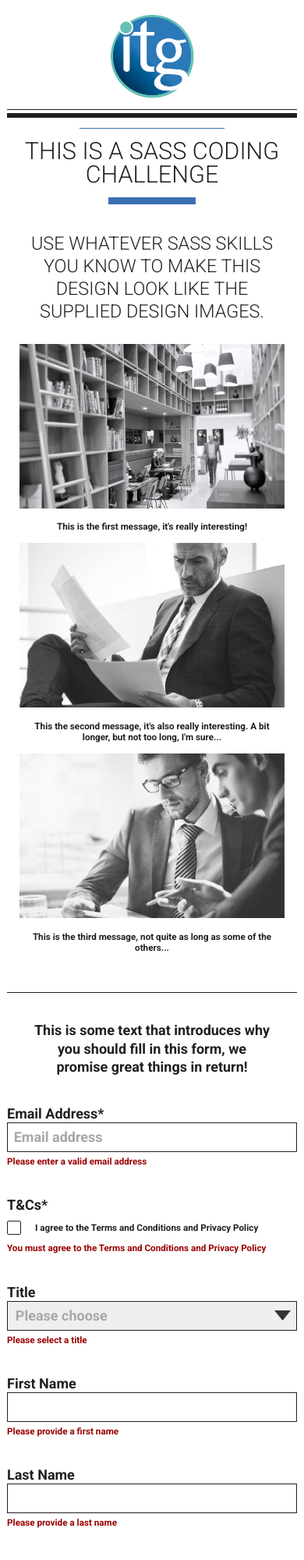
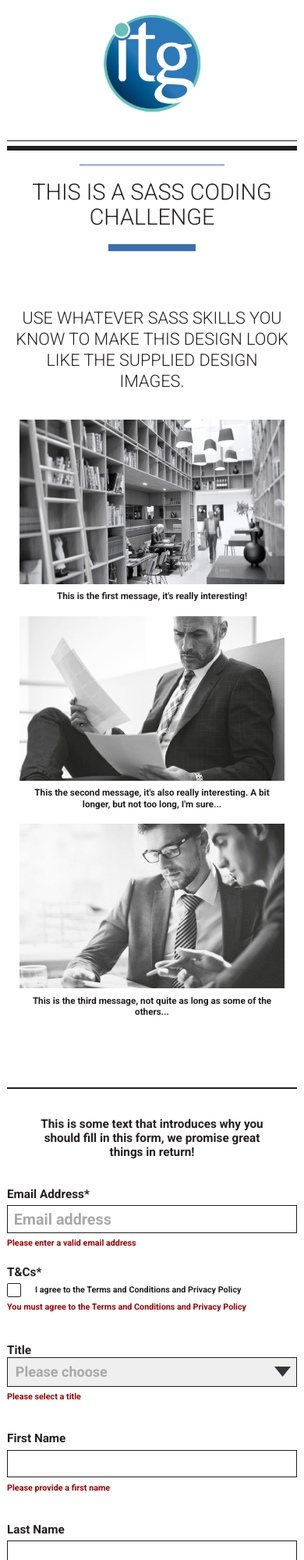
Before and after one commit to toob2/sass-interview-challenge, a website: page _solution/html/index.html in a window 390 px wide. Shown: the top 2000 px of the page at 78% size. Drawn offline with nearby package versions, Linux system fonts and the light colour scheme.

Commit message:
mobile view done 100pc

```diff
--- a/_solution/html/index.html
+++ b/_solution/html/index.html
@@ -48,7 +48,7 @@
 			<div class="col-12 col-ml-4">
 				<div class="message-wrapper">
 					<div class="message">
-						<img src="../images/rectangle-2.jpg" class="message-img u-margin-bottom-small" />
+						<img src="../images/rectangle-2.jpg" class="message-img u-margin-bottom-xs" />
 						<p class="caption u-margin-bottom-small">This is the first message, it's really interesting!</p>
 					</div>
 				</div>
@@ -56,7 +56,7 @@
 			<div class="col-12 col-ml-4">
 				<div class="message-wrapper">
 					<div class="message">
-						<img src="../images/rectangle-212.jpg" class="message-img u-margin-bottom-small" />
+						<img src="../images/rectangle-212.jpg" class="message-img u-margin-bottom-xs" />
 						<p class="caption u-margin-bottom-small">This the second message, it's also really interesting. A bit longer, but not too long, I'm sure...</p>
 					</div>
 				</div>
@@ -64,7 +64,7 @@
 			<div class="col-12 col-ml-4">
 				<div class="message-wrapper">
 					<div class="message">
-						<img src="../images/rectangle-24.jpg" class="message-img u-margin-bottom-small" />
+						<img src="../images/rectangle-24.jpg" class="message-img u-margin-bottom-xs" />
 						<p class="caption u-margin-bottom-small">This is the third message, not quite as long as some of the others...</p>
 					</div>
 				</div>
@@ -73,21 +73,21 @@
    </section>
 
 	<section class="container form-wrapper">
-      <hr class="hr u-margin-bottom-medium">
+      <hr class="hr u-margin-bottom-small">
 		<div class="col-12 col-ts-10 push-ts-1 col-ds-8 push-ds-2 alpha omega inner-form-wrapper">
 			<!-- Eloqua Form START -->
-			<p class="form-intro-copy form__text form__text--intro u-margin-bottom-medium">This is some text that introduces why you should fill in this form, we promise great things in return!</p>
+			<p class="form-intro-copy form__text form__text--intro u-margin-bottom-small-2x">This is some text that introduces why you should fill in this form, we promise great things in return!</p>
 
 			<form method="" name="test-form-name" action="" class="elq-form">
 				<input name="Timestamp" type="hidden" value="" />
 
-				<div class="field-wrapper u-margin-bottom-medium">
-					<label class="left-side form__text col-12">Email Address<sup>&ast;</sup></label>
+				<div class="field-wrapper u-margin-bottom-small">
+					<label class="left-side form__text col-12 u-margin-bottom-xs">Email Address<sup>&ast;</sup></label>
 					<input class="right-side u-margin-bottom-xs col-12" name="emailAddress" type="text" value="" placeholder="Email address" autocomplete="email" />
 					<div class="validation-msg-error err-emailAddress text-smaller text-smaller--red">Please enter a valid email address</div>
 				</div>
 
-				<div class="field-group u-margin-bottom-medium">
+				<div class="field-group u-margin-bottom-small-2x">
 					<div class="field-group-label left-side">
 						<label class="form__text">T&amp;Cs<sup>&ast;</sup></label>
 					</div>
@@ -105,9 +105,9 @@
 					<div class="validation-msg-error err-termsAndConditions text-smaller text-smaller--red">You must agree to the Terms and Conditions and Privacy Policy</div>
 				</div>
 
-				<div class="field-wrapper u-margin-bottom-medium">
+				<div class="field-wrapper u-margin-bottom-small-2x">
 					<div class="select-wrapper">
-						<label class="left-side form__text" for="title">Title</label>
+						<label class="left-side form__text u-margin-bottom-xs" for="title">Title</label>
 						<div class="select-inner-wrapper right-side no-border">
 							<select class="select titles-list u-margin-bottom-xs" id="title" name="title" type="text" autocomplete="off">
 								<option class="option" value="">Please choose</option>
@@ -126,25 +126,25 @@
 					<div class="validation-msg-error err-title text-smaller text-smaller--red">Please select a title</div>
 				</div>
 
-				<div class="field-wrapper u-margin-bottom-medium">
-					<label class="left-side form__text col-12" for="firstName">First Name</label>
+				<div class="field-wrapper u-margin-bottom-small-2x">
+					<label class="left-side form__text col-12 u-margin-bottom-xs" for="firstName">First Name</label>
 					<input class="right-side col-12 u-margin-bottom-xs" id="firstName" name="firstName" type="text" value="" autocomplete="given-name" />
 					<div class="validation-msg-error err-telephone text-smaller text-smaller--red">Please provide a first name</div>
 				</div>
 
-				<div class="field-wrapper u-margin-bottom-medium">
-					<label class="left-side form__text col-12" for="lastName">Last Name</label>
+				<div class="field-wrapper u-margin-bottom-small-2x">
+					<label class="left-side form__text col-12 u-margin-bottom-xs" for="lastName">Last Name</label>
 					<input class="right-side col-12 u-margin-bottom-xs" id="lastName" name="lastName" type="text" value="" autocomplete="family-name" />
 					<div class="validation-msg-error err-lastName text-smaller text-smaller--red">Please provide a last name</div>
 				</div>
 
-				<div class="field-wrapper u-margin-bottom-medium">
-					<label class="left-side form__text col-12" for="busPhone">Phone number</label>
+				<div class="field-wrapper u-margin-bottom-small-2x">
+					<label class="left-side form__text col-12 u-margin-bottom-xs" for="busPhone">Phone number</label>
 					<input class="right-side col-12 u-margin-bottom-xs" id="busPhone" name="busPhone" type="number" value="" autocomplete="tel-national" />
 					<div class="validation-msg-error err-busPhone text-smaller text-smaller--red">Please provide a phone number</div>
 				</div>
 
-				<div class="field-group u-margin-bottom-medium">
+				<div class="field-group u-margin-bottom-small-2x">
 					<div class="field-group-label left-side u-margin-bottom-small">
 						<label class="form__text">Preferred contact method</label>
 					</div>
@@ -190,7 +190,7 @@
 			<p class="text-smaller u-margin-bottom-small">We will contact you via telephone and email in relation to this enquiry. In addition, we will send you special offers, news and product information from us, our brands, and other partners from time to time by email, SMS and telephone call.</p>
 			<p class="text-smaller u-margin-bottom-small">We never share your details with other third parties and you can opt-out at any time.</p>
 			<p class="text-smaller u-margin-bottom-small">You can manage your preferences <strong><a href="#">here</a></strong> or unsubscribe at any time by clicking the link at the bottom of our promotional emails.</p>
-			<p class="text-smaller u-margin-bottom-big">This request is made by us, and we're based in Europe.<br/> View our full privacy policy <strong><a href="#">here</a></strong>.</p>
+			<p class="text-smaller u-margin-bottom-medium">This request is made by us, and we're based in Europe.<br/> View our full privacy policy <strong><a href="#">here</a></strong>.</p>
 		</div>
 	</section>
 
@@ -200,7 +200,7 @@
 				<div class="double-divider"></div>
          </div>
          <hr class="hr u-margin-bottom-xs">
-         <hr class="hr hr--thick u-margin-bottom-medium">
+         <hr class="hr hr--thick u-margin-bottom-small">
 		</div>
    </footer>
 
--- a/_solution/styles/scss/_form.scss
+++ b/_solution/styles/scss/_form.scss
@@ -74,10 +74,10 @@ input[type=checkbox] {
 }
 
 .submit-button {
-   padding: 1.25rem 2rem;
+   padding: 1.1rem 1.8rem;
    background-color: $accentColor;
    color: #fff;
-   font-size: 1.2rem;
+   font-size: 1rem;
    text-transform: uppercase;
    font-weight: bold;
    letter-spacing: 0.1rem;
--- a/_solution/styles/scss/_header.scss
+++ b/_solution/styles/scss/_header.scss
@@ -1,5 +1,6 @@
 .logo-wrapper {
-   padding-top: 1rem;
+   padding-top: 3rem;
+   padding-bottom: 1rem;
    display: flex;
    justify-content: center;
       @include media ($widthMobileMedium){
@@ -8,5 +9,5 @@
 }
 
 .logo-img {
-   height: 6rem;
+   height: 7rem;
 }
--- a/_solution/styles/scss/_typography.scss
+++ b/_solution/styles/scss/_typography.scss
@@ -31,15 +31,16 @@ textarea {
    text-align: center;
    text-transform: uppercase;
    font-weight: 300;
-   font-size: 1.7rem;
+   font-size: 1.6rem;
+   line-height: 1.8rem;
 }
 
 .heading-secondary {
    text-align: center;
    text-transform: uppercase;
    font-weight: 300;
-   font-size: 1.3rem;
-   line-height: 1.6rem;
+   font-size: 1.2rem;
+   line-height: 1.5rem;
 }
 
 .caption {
@@ -50,20 +51,21 @@ textarea {
 }
 
 .form__text {
-   font-size: 1rem;
-   line-height: 1.3rem;
+   font-size: 0.85rem;
+   line-height: 1rem;
    font-weight: bold;
    padding: 0!important;
       &--intro {
+         margin-top: 1rem;
          text-align: center;
          padding: 0 8%!important;
       }
 }
 
 .right-side {
-   padding: 0.35rem;
-   font-size: 1rem;
-   line-height: 1.3rem;
+   padding: 0.3rem;
+   font-size: 1.1rem;
+   line-height: 1rem;
    font-weight: bold;
    border: 0.05rem solid $colBaseText;
       &:focus {
@@ -72,7 +74,7 @@ textarea {
 }
 
 .text-smaller {
-   font-size: 0.65rem;
+   font-size: 0.6rem;
    line-height: 0.9rem;
    font-weight: bold;
       &--red {
--- a/_solution/styles/scss/_utilities.scss
+++ b/_solution/styles/scss/_utilities.scss
@@ -23,19 +23,23 @@
 }
 
 .u-margin-bottom-big {
-   margin-bottom: 3rem;
+   margin-bottom: 6rem;
  }
 
  .u-margin-bottom-medium {
-   margin-bottom: 2rem;
+   margin-bottom: 4rem;
  }
 
+.u-margin-bottom-small-2x {
+   margin-bottom: 2rem;
+}
+
  .u-margin-bottom-small {
-   margin-bottom: 0.75rem;
+   margin-bottom: 1rem;
  }
 
  .u-margin-bottom-xs {
-   margin-bottom: 0.2rem;
+   margin-bottom: 0.3rem;
  }
 
  .no-border {
```
Also changed, not shown: _solution/styles/output/site.css.
